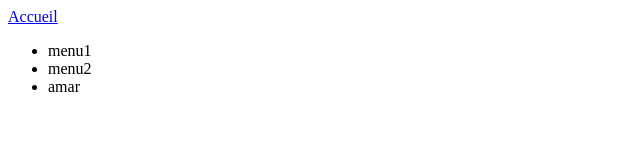
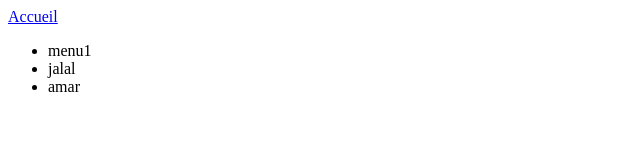
Before and after one commit to ndieng86/projet1, a plain HTML site: page exo4/Page2.html in a window 1280 px wide. Shown: the full height of the page, 0-640 px from the left. Drawn offline with Linux system fonts and the light colour scheme.

Commit message:
Update exo4/Page2.html

```diff
--- a/exo4/Page2.html
+++ b/exo4/Page2.html
@@ -8,7 +8,7 @@
 	 <body>
 	   <a href="index.html"/>Accueil</a>
 	   <ul><li>menu1</li>
-	       <li>menu2</li>
+	       <li>jalal</li>
 		   <li>amar</li>
 	   </ul>
 	 </body>
```
